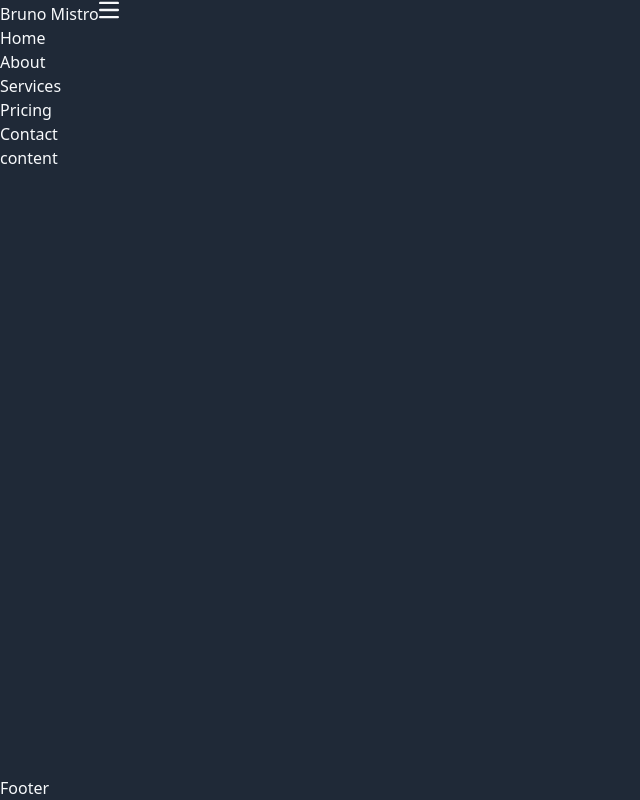
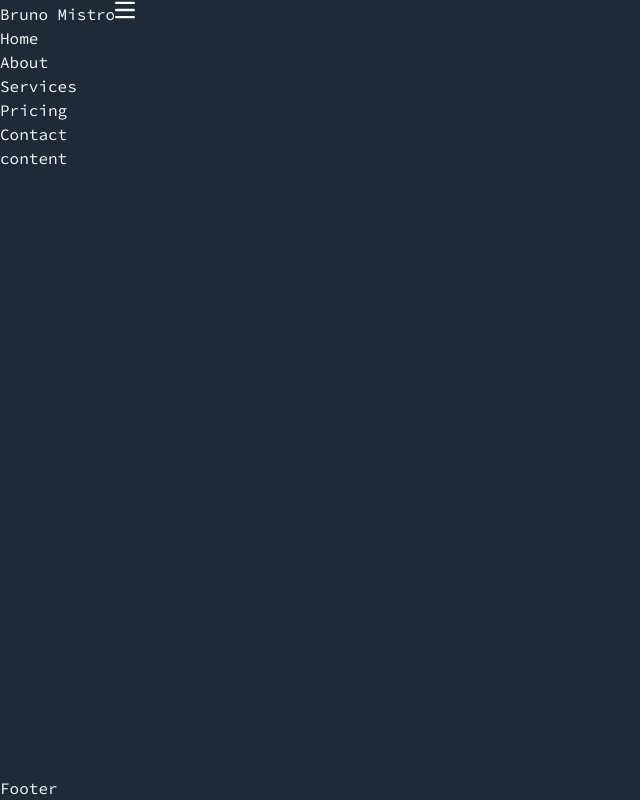
Before and after one commit to brunomistro/my-portifolio, a Next.js app: page / in a window 1280 px wide. Shown: the whole page, without its empty margins (0-640 px from the left). Built offline with nearby package versions, Linux system fonts and the light colour scheme.

Commit message:
fix font

```diff
--- a/app/layout.tsx
+++ b/app/layout.tsx
@@ -26,7 +26,7 @@ export default function RootLayout({
     <html lang="en" className="h-full">
       <body
         className={twSum(
-          sourceCodePro,
+          sourceCodePro.className,
           "flex h-full flex-col bg-gray-800 text-slate-50",
         )}
       >
```
